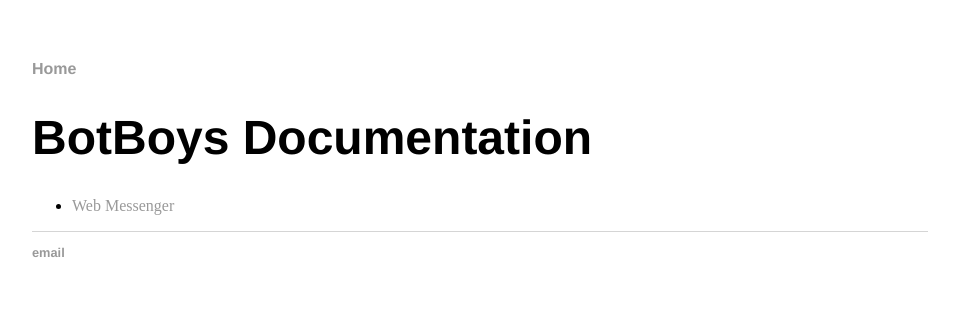
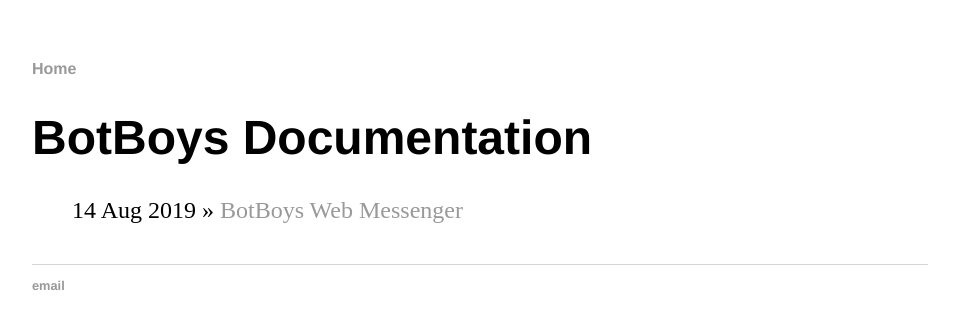
Before and after one commit to botboys-eu/botboys-eu.github.io, a Jekyll site: the page built from index.html, in a window 1280 px wide. Shown: the top 329 px of the page, without its empty margins (160-1119 px from the left). Built offline with Jekyll 4.4.1, drawn with Linux system fonts in a browser that asks for light colours.

Commit message:
link to documentation

```diff
--- a/index.html
+++ b/index.html
@@ -4,7 +4,9 @@ title: BotBoys
 ---
 <div class="blurb">
 	<h1>BotBoys Documentation</h1>
-	<ul>
-		<li><a href="/web">Web Messenger</a></li>
+	<ul class="posts">
+	  {% for post in site.posts %}
+	    <li><span>{{ post.date | date_to_string }}</span> » <a href="{{ post.url }}" title="{{ post.title }}">{{ post.title }}</a></li>
+	  {% endfor %}
 	</ul>
 </div>
```
